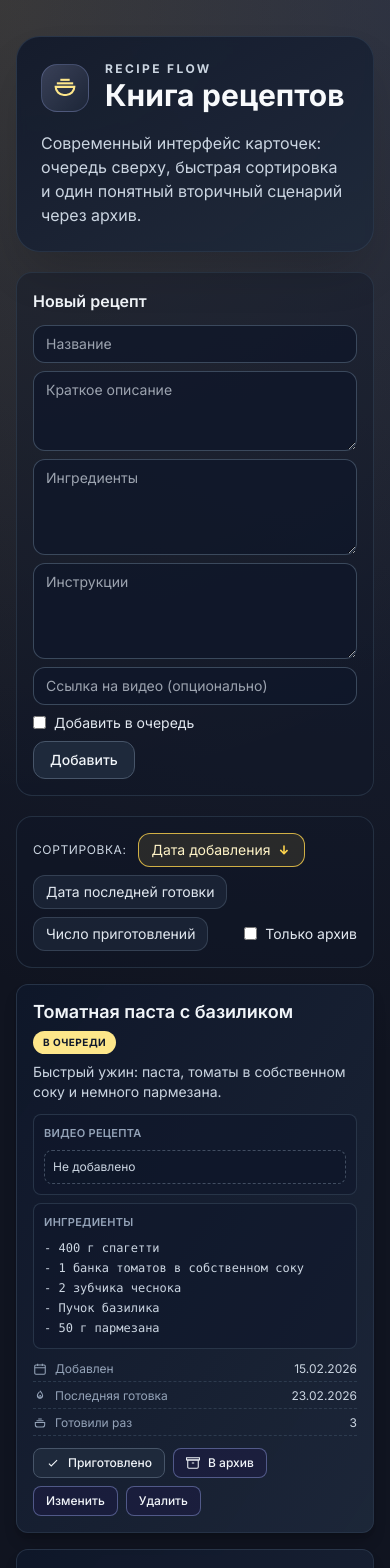
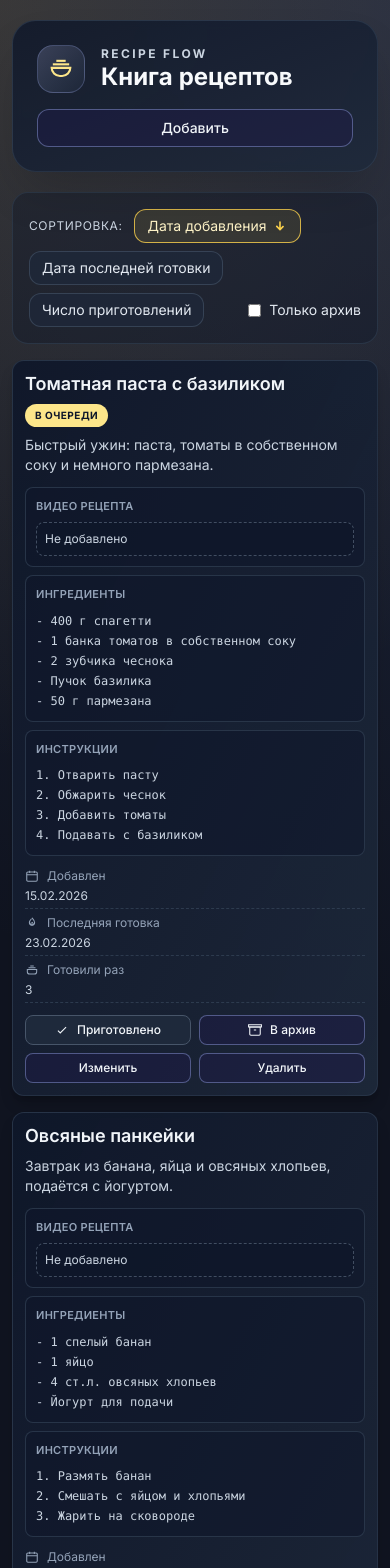
Before and after one commit to Perkin/recepies, a React (Vite) app: page / in a window 390 px wide. Shown: the top 1568 px of the page. Built offline with nearby package versions, Linux system fonts and the light colour scheme.

Commit message:
Improve recipe card details and mobile-friendly form flow

```diff
--- a/src/App.jsx
+++ b/src/App.jsx
@@ -80,6 +80,7 @@ export default function App() {
   const [showArchivedOnly, setShowArchivedOnly] = useState(false)
   const [editingId, setEditingId] = useState(null)
   const [formValues, setFormValues] = useState(emptyForm)
+  const [isFormVisible, setIsFormVisible] = useState(false)
 
   useEffect(() => {
     localStorage.setItem(STORAGE_KEY, JSON.stringify(recipes))
@@ -98,9 +99,17 @@ export default function App() {
     })
   }, [recipes, showArchivedOnly, sortDirection, sortField])
 
+  const openCreateForm = () => {
+    setEditingId(null)
+    setFormValues(emptyForm)
+    setIsFormVisible(true)
+    window.scrollTo({ top: 0, behavior: 'smooth' })
+  }
+
   const resetForm = () => {
     setEditingId(null)
     setFormValues(emptyForm)
+    setIsFormVisible(false)
   }
 
   const submitForm = (event) => {
@@ -140,10 +149,11 @@ export default function App() {
   }
 
   return (
-    <div className="mx-auto max-w-5xl px-4 pb-14 pt-9 text-slate-100">
-      <AppHeader />
+    <div className="mx-auto max-w-5xl px-3 pb-14 pt-5 text-slate-100 sm:px-4 sm:pt-9">
+      <AppHeader onAddRecipe={openCreateForm} isFormVisible={isFormVisible} />
 
-      <section className="mt-5 rounded-2xl border border-slate-700/60 bg-slate-900/40 p-4">
+      {isFormVisible ? (
+        <section className="mt-5 rounded-2xl border border-slate-700/60 bg-slate-900/40 p-3 sm:p-4">
           <h2 className="text-base font-semibold text-slate-100">
             {editingId ? 'Редактирование рецепта' : 'Новый рецепт'}
           </h2>
@@ -186,7 +196,9 @@ export default function App() {
               className="input-base"
               placeholder="Ссылка на видео (опционально)"
               value={formValues.videoUrl}
-            onChange={(event) => setFormValues((prev) => ({ ...prev, videoUrl: event.target.value }))}
+              onChange={(event) =>
+                setFormValues((prev) => ({ ...prev, videoUrl: event.target.value }))
+              }
             />
             <label className="inline-flex items-center gap-2 text-sm text-slate-200">
               <input
@@ -203,14 +215,13 @@ export default function App() {
               <button type="submit" className="btn-primary">
                 {editingId ? 'Сохранить' : 'Добавить'}
               </button>
-            {editingId ? (
               <button type="button" className="btn-secondary" onClick={resetForm}>
-                Отменить
+                {editingId ? 'Отменить' : 'Скрыть форму'}
               </button>
-            ) : null}
             </div>
           </form>
         </section>
+      ) : null}
 
       <SortControls
         sortField={sortField}
@@ -264,6 +275,7 @@ export default function App() {
             }}
             onEdit={() => {
               setEditingId(recipe.id)
+              setIsFormVisible(true)
               setFormValues({
                 title: recipe.title,
                 description: recipe.description,
--- a/src/components/recipe/AppHeader.jsx
+++ b/src/components/recipe/AppHeader.jsx
@@ -1,22 +1,29 @@
 import { BowlIcon } from '../icons'
 
-export function AppHeader() {
+export function AppHeader({ onAddRecipe, isFormVisible }) {
   return (
     <header className="glass-panel rounded-3xl border border-slate-700/60 p-6 shadow-2xl shadow-black/20">
+      <div className="flex flex-col gap-4 sm:flex-row sm:items-center sm:justify-between">
         <div className="flex items-center gap-4">
           <div className="grid h-12 w-12 place-items-center rounded-2xl border border-indigo-300/25 bg-gradient-to-br from-indigo-200/20 to-slate-700/20">
             <BowlIcon className="h-7 w-7 text-amber-200" />
           </div>
           <div>
             <p className="text-xs font-bold uppercase tracking-[0.2em] text-slate-300">Recipe Flow</p>
-          <h1 className="font-display text-3xl font-bold leading-tight text-slate-50">Книга рецептов</h1>
+            <h1 className="font-display text-2xl font-bold leading-tight text-slate-50 sm:text-3xl">
+              Книга рецептов
+            </h1>
           </div>
         </div>
-
-      <p className="mt-4 max-w-3xl text-slate-300">
-        Современный интерфейс карточек: очередь сверху, быстрая сортировка и один понятный
-        вторичный сценарий через архив.
-      </p>
+        <button
+          type="button"
+          className="btn-secondary w-full justify-center sm:w-auto"
+          onClick={onAddRecipe}
+          disabled={isFormVisible}
+        >
+          Добавить
+        </button>
+      </div>
     </header>
   )
 }
--- a/src/components/recipe/RecipeCard.jsx
+++ b/src/components/recipe/RecipeCard.jsx
@@ -3,7 +3,7 @@ import { formatDate } from '../../utils/date'
 
 export function RecipeCard({ recipe, isArchiveView, onCooked, onArchive, onRestore, onEdit, onDelete }) {
   return (
-    <article className="rounded-xl border border-slate-700/60 bg-gradient-to-br from-slate-900/95 to-slate-800/90 p-4 shadow-lg shadow-black/20">
+    <article className="rounded-xl border border-slate-700/60 bg-gradient-to-br from-slate-900/95 to-slate-800/90 p-3 shadow-lg shadow-black/20 sm:p-4">
       <div className="flex flex-wrap items-start justify-between gap-2">
         <h2 className="text-lg font-semibold leading-tight text-slate-100">{recipe.title}</h2>
         {recipe.isQueued ? (
@@ -34,6 +34,11 @@ export function RecipeCard({ recipe, isArchiveView, onCooked, onArchive, onResto
         </section>
       </div>
 
+      <section className="placeholder-box mt-2">
+        <p className="placeholder-title">Инструкции</p>
+        <pre className="mt-2 whitespace-pre-wrap text-xs leading-5 text-slate-300">{recipe.instructions}</pre>
+      </section>
+
       <dl className="mt-3 grid gap-1.5 text-xs">
         <div className="meta-row">
           <dt className="meta-term">
@@ -58,26 +63,26 @@ export function RecipeCard({ recipe, isArchiveView, onCooked, onArchive, onResto
         </div>
       </dl>
 
-      <div className="mt-3 flex flex-wrap gap-2">
+      <div className="mt-3 grid grid-cols-2 gap-2 sm:flex sm:flex-wrap">
         {isArchiveView ? null : (
-          <button type="button" className="btn-primary btn-compact" onClick={onCooked}>
+          <button type="button" className="btn-primary btn-compact justify-center" onClick={onCooked}>
             <CheckIcon className="h-3.5 w-3.5" />
             Приготовлено
           </button>
         )}
         {isArchiveView ? (
-          <button type="button" className="btn-secondary btn-compact" onClick={onRestore}>
+          <button type="button" className="btn-secondary btn-compact justify-center" onClick={onRestore}>
             <ArchiveIcon className="h-3.5 w-3.5" />Из архива
           </button>
         ) : (
-          <button type="button" className="btn-secondary btn-compact" onClick={onArchive}>
+          <button type="button" className="btn-secondary btn-compact justify-center" onClick={onArchive}>
             <ArchiveIcon className="h-3.5 w-3.5" />В архив
           </button>
         )}
-        <button type="button" className="btn-secondary btn-compact" onClick={onEdit}>
+        <button type="button" className="btn-secondary btn-compact justify-center" onClick={onEdit}>
           Изменить
         </button>
-        <button type="button" className="btn-secondary btn-compact" onClick={onDelete}>
+        <button type="button" className="btn-secondary btn-compact justify-center" onClick={onDelete}>
           Удалить
         </button>
       </div>
--- a/src/index.css
+++ b/src/index.css
@@ -20,7 +20,7 @@
   }
 
   .input-base {
-    @apply rounded-xl border border-slate-600/80 bg-slate-900/80 px-3 py-2 text-sm text-slate-100 outline-none transition;
+    @apply w-full rounded-xl border border-slate-600/80 bg-slate-900/80 px-3 py-2 text-sm text-slate-100 outline-none transition;
   }
 
   .input-base:focus {
@@ -55,3 +55,11 @@
     @apply inline-flex items-center gap-2 text-slate-400;
   }
 }
+
+@media (max-width: 640px) {
+  .meta-row {
+    align-items: flex-start;
+    flex-direction: column;
+    gap: 0.25rem;
+  }
+}
```
Lines whose indentation alone changed are shown as unchanged.
